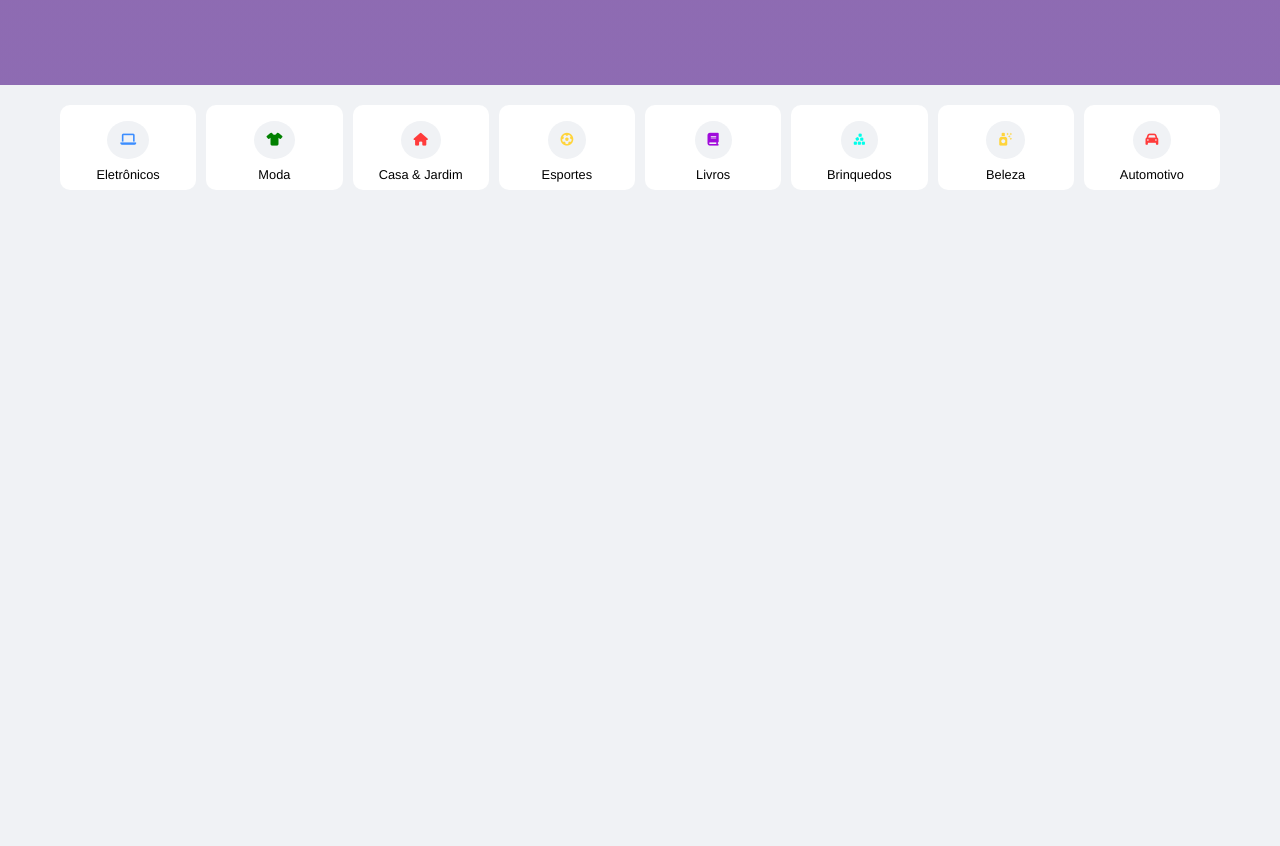
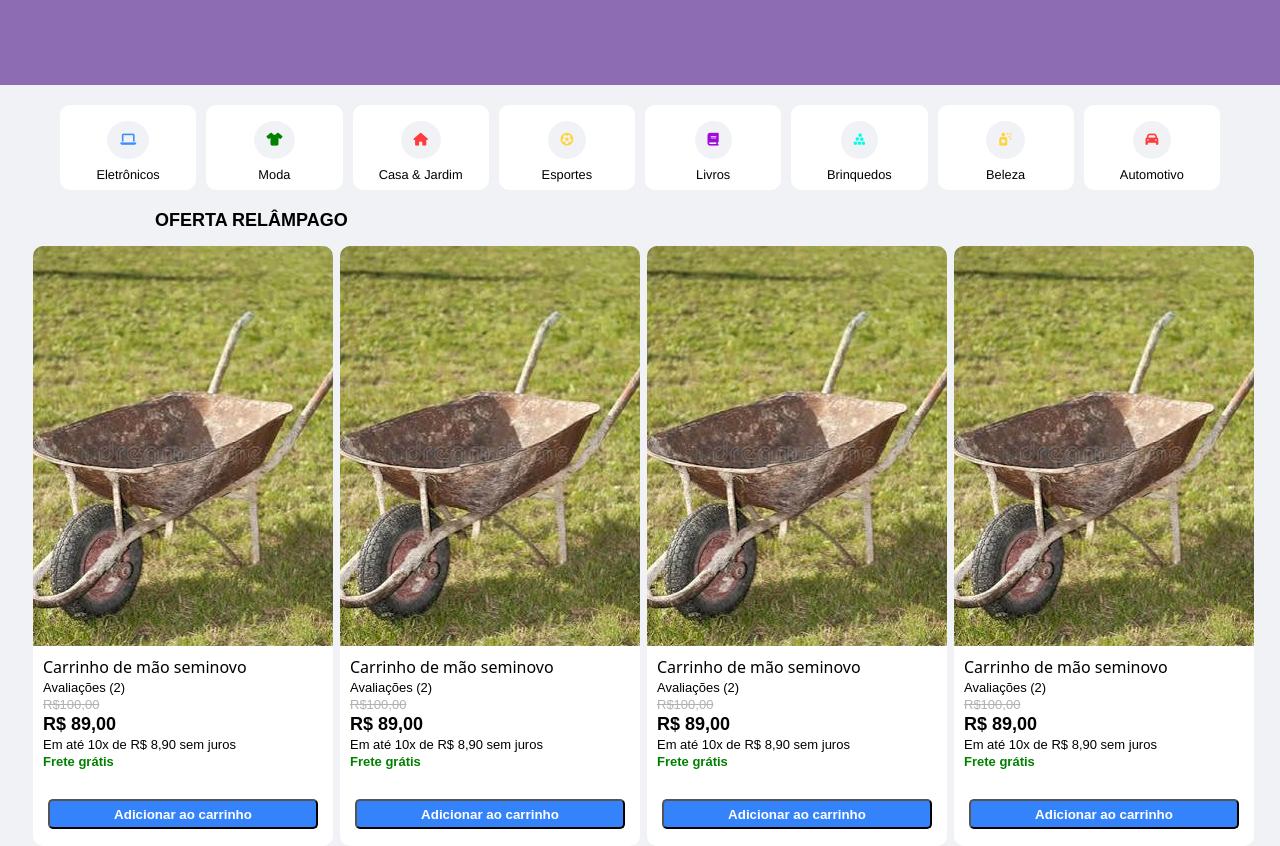
Before and after one commit to BrendonScoralick/marketplace, a plain HTML site: page frontend/index.html in a window 1280 px wide. Shown: the part 297-1143 px from the top of the page. Before the commit the page ends 800 px from the top, so only its background shows below. Drawn offline with Linux system fonts and the light colour scheme.

Commit message:
feat: Criação da seção de ofertas relampago

```diff
--- a/frontend/index.html
+++ b/frontend/index.html
@@ -201,6 +201,76 @@
 
     </section>
 
+    <!--=======================card-produto======================-->
+                                <span class="card-produto__oferta">OFERTA RELÂMPAGO</span>
+
+    <section class="card-produto">
+
+        <div class="card-produto__area-card-produtos">
+
+
+
+        <div class="card-produto__container">
+
+            <div class="card-produto__imagem"><img src="/frontend/src/assets/images/produto.jpg" alt=""></div>
+            <div class="card-produto__info">
+                <div class="card-produto__descricao">Carrinho de mão seminovo</div>
+                <div class="card-produto__avaliacao">Avaliações (2)</div>
+                <div class="card-produto__preco-cheio">R$100,00</div>
+                <div class="card-produto__preco-promo">R$ 89,00</div>
+                <div class="card-produto__parcelamento">Em até 10x de R$ 8,90 sem juros</div>
+                <div class="card-produto__frete">Frete grátis</div>
+
+            </div>
+            <div class="card-produto__botao-carrinho"><button>Adicionar ao carrinho</button></div>
+
+        </div>
+        <div class="card-produto__container">
+            <div class="card-produto__imagem"><img src="/frontend/src/assets/images/produto.jpg" alt=""></div>
+            <div class="card-produto__info">
+                <div class="card-produto__descricao">Carrinho de mão seminovo</div>
+                <div class="card-produto__avaliacao">Avaliações (2)</div>
+                <div class="card-produto__preco-cheio">R$100,00</div>
+                <div class="card-produto__preco-promo">R$ 89,00</div>
+                <div class="card-produto__parcelamento">Em até 10x de R$ 8,90 sem juros</div>
+                <div class="card-produto__frete">Frete grátis</div>
+
+            </div>
+            <div class="card-produto__botao-carrinho"><button>Adicionar ao carrinho</button></div>
+
+        </div>
+        <div class="card-produto__container">
+            <div class="card-produto__imagem"><img src="/frontend/src/assets/images/produto.jpg" alt=""></div>
+            <div class="card-produto__info">
+                <div class="card-produto__descricao">Carrinho de mão seminovo</div>
+                <div class="card-produto__avaliacao">Avaliações (2)</div>
+                <div class="card-produto__preco-cheio">R$100,00</div>
+                <div class="card-produto__preco-promo">R$ 89,00</div>
+                <div class="card-produto__parcelamento">Em até 10x de R$ 8,90 sem juros</div>
+                <div class="card-produto__frete">Frete grátis</div>
+
+            </div>
+            <div class="card-produto__botao-carrinho"><button>Adicionar ao carrinho</button></div>
+
+        </div>
+        <div class="card-produto__container">
+            <div class="card-produto__imagem"><img src="/frontend/src/assets/images/produto.jpg" alt=""></div>
+            <div class="card-produto__info">
+                <div class="card-produto__descricao">Carrinho de mão seminovo</div>
+                <div class="card-produto__avaliacao">Avaliações (2)</div>
+                <div class="card-produto__preco-cheio">R$100,00</div>
+                <div class="card-produto__preco-promo">R$ 89,00</div>
+                <div class="card-produto__parcelamento">Em até 10x de R$ 8,90 sem juros</div>
+                <div class="card-produto__frete">Frete grátis</div>
+
+            </div>
+            <div class="card-produto__botao-carrinho"><button>Adicionar ao carrinho</button></div>
+
+        </div>
+    </div>
+
+    </section>
+
 
 </body>
 
--- a/frontend/src/styles/global.css
+++ b/frontend/src/styles/global.css
@@ -373,3 +373,112 @@ i {
     position: relative;
     top: 8px;
 }
+
+/*---------------------------------------------------OFERTA--------------------------------------------------------------------*/
+
+.card-produto__oferta {
+    background-color: #F0F2F5;
+    max-width: 1200px;
+    display: flex;
+    margin-left: 155px;
+    font-family: sans-serif;
+    font-weight: 800;
+    font-size: large;
+}
+
+/*---------------------------------------------------CARD-PRODUTO--------------------------------------------------------------------*/
+
+.card-produto {
+    background-color: #F0F2F5;
+    width: 100%;
+    display: flex;
+    justify-content: center;
+    align-items: center;
+}
+
+.card-produto__area-card-produtos {
+    width: 100%;
+    max-width: 1200px;
+    display: flex;
+    justify-content: center;
+    align-items: center;
+}
+
+
+.card-produto__container {
+    background-color: #ffffff;
+    width: 300px;
+    height: 600px;
+    border-radius: 10px;
+    margin: 15px 0 0 7px;
+}
+
+.card-produto__imagem {
+    width: 300px;
+    height: 400px;
+    overflow: hidden;
+    display: flex;
+    justify-content: center;
+    align-items: center;
+    border-radius: 10px 10px 0 0;
+
+}
+
+.card-produto__info {
+    display: flex;
+    flex-direction: column;
+    padding: 10px;
+    gap: 2px;
+
+}
+
+.card-produto__descricao {
+    display: flex;
+    justify-content: start;
+    font-family:system-ui, -apple-system, BlinkMacSystemFont, 'Segoe UI', Roboto, Oxygen, Ubuntu, Cantarell, 'Open Sans', 'Helvetica Neue', sans-serif;
+}
+
+.card-produto__avaliacao {
+    font-size: small;
+}
+
+.card-produto__preco-cheio {
+    text-decoration: line-through;
+    opacity: 30%;
+    font-size: small;
+}
+
+.card-produto__preco-promo {
+    font-weight: bold;
+    font-size: large;
+}
+
+.card-produto__parcelamento {
+    font-size: small;
+}
+
+.card-produto__frete {
+    color: green;
+    font-weight: bold;
+    font-size: small;
+
+}
+
+.card-produto__botao-carrinho {
+    display: flex;
+    justify-content: center;
+    margin-top: 20px;
+}
+
+.card-produto__botao-carrinho button {
+    background-color: #3483FA;
+    color: #ffffff;
+    display: flex;
+    justify-content: center;
+    align-items: center;
+    width: 90%;
+    padding: 10px;
+    height: 30px;
+    border-radius: 5px;
+    font-weight: bold;
+}
```
Also changed, not shown: frontend/src/assets/images/produto.jpg (added).
